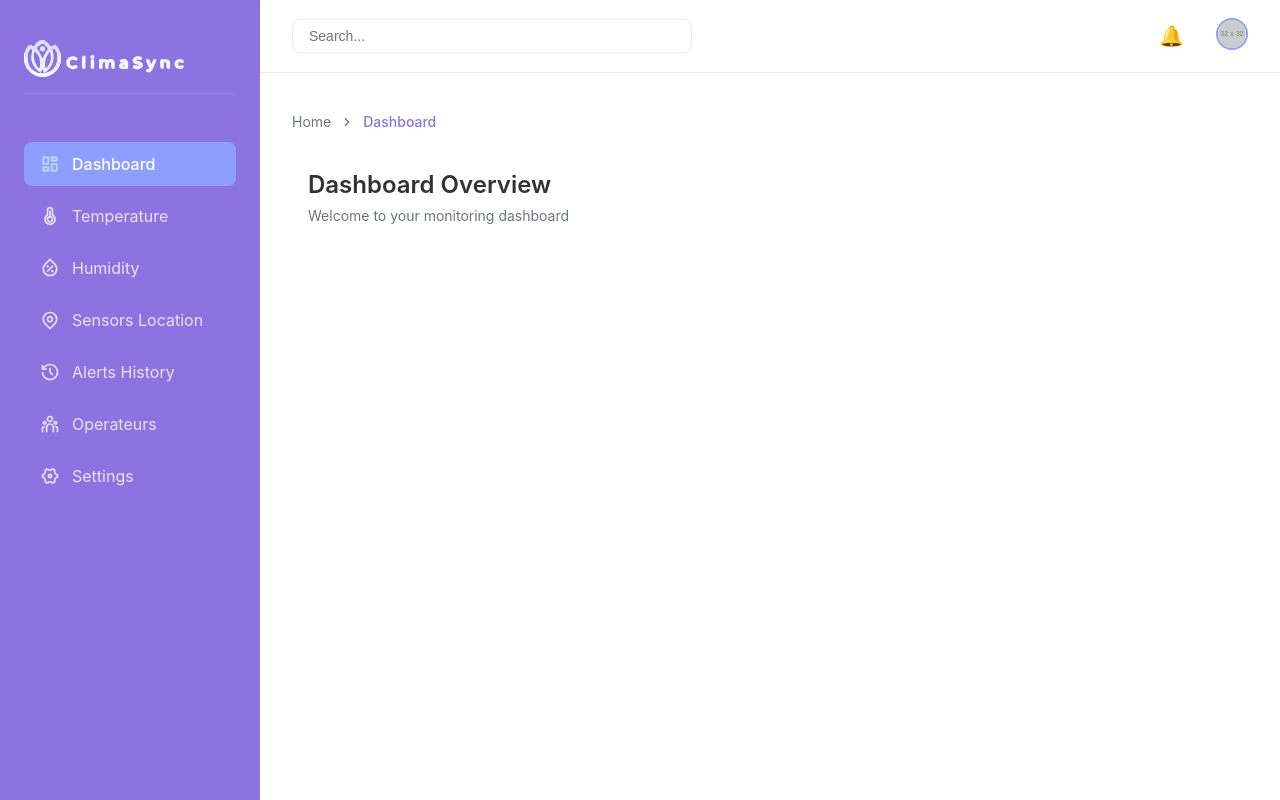
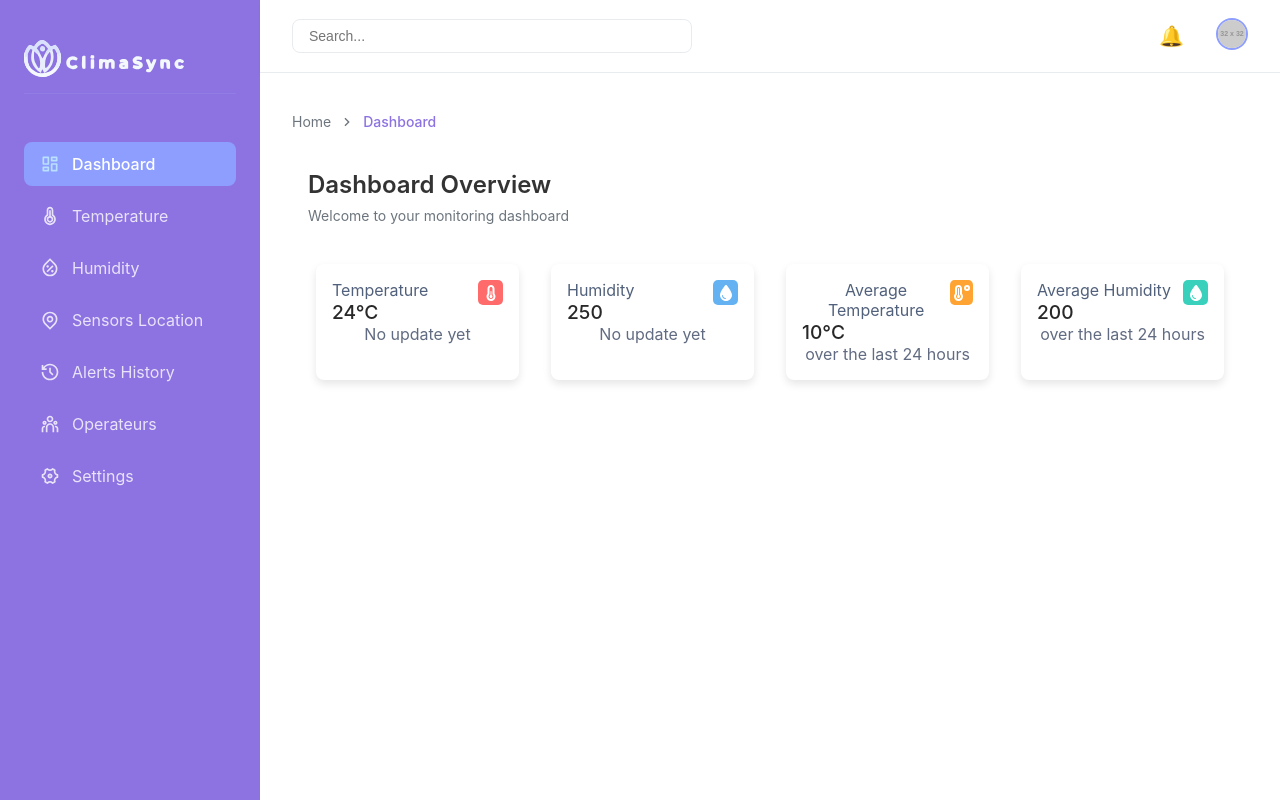
Before and after one commit to abdosql/reactApp, a React (Create React App) app: page / in a window 1280 px wide. Built offline with nearby package versions, Linux system fonts and the light colour scheme.

Commit message:
Add metrics cards for dashboard

```diff
--- /dev/null
+++ b/src/components/common/StatsCard.jsx
@@ -0,0 +1,9 @@
+import React from 'react';
+
+
+
+const StatsCard = ({ CardComponent, title, value, time }) => {
+      return <CardComponent title={title} value={value} time={time}/>;
+};
+
+export default StatsCard;
--- a/src/components/dashboard/DashboardPage.jsx
+++ b/src/components/dashboard/DashboardPage.jsx
@@ -1,7 +1,24 @@
 import React from 'react';
 import styled from 'styled-components';
+import StatsCard from '../common/StatsCard';
+import TemperatureCard from './States/TemperatureCard';
+import HumidityCard from './States/HumidityCard';
+import AverageHumidityCard from './States/AverageHumidityCard';
+import AverageTemperatureCard from './States/AverageTemperatureCard';
+import {CardsSection} from '../../styles/components/StatsCardStyles';
+import { useState, useEffect } from 'react';
+const DashboardPage = () => {
+  const [timeSinceUpdate, setTimeSinceUpdate] = useState(0);
 
-const DashboardPage = () => {
+  useEffect(() => {
+    const updateTime = () => {
+      setTimeSinceUpdate((prevTime) => (prevTime < 20 ? prevTime + 1 : 0));
+    };
+    // Increment time every minute; reset every 20 mins
+    const interval = setInterval(updateTime, 60000); // 60000ms = 1 minute
+    return () => clearInterval(interval);
+  }, []);
+
   return (
     <DashboardContainer>
       <DashboardHeader>
@@ -12,6 +29,12 @@ const DashboardPage = () => {
       {/* Placeholder for dashboard content */}
       <DashboardContent>
         {/* Your dashboard cards and graphs will go here */}
+        <CardsSection>
+          <StatsCard CardComponent={TemperatureCard} title="Temperature" value={24} time={timeSinceUpdate}/>
+          <StatsCard CardComponent={HumidityCard} title="Humidity" value={250} time={timeSinceUpdate}/>
+          <StatsCard CardComponent={AverageTemperatureCard} title="Average Temperature" value={10} />
+          <StatsCard CardComponent={AverageHumidityCard} title="Average Humidity" value={200} />
+        </CardsSection>
       </DashboardContent>
     </DashboardContainer>
   );
--- /dev/null
+++ b/src/components/dashboard/States/AverageHumidityCard.jsx
@@ -0,0 +1,24 @@
+import React from 'react';
+import { CardWrapper, CardTitle, CardValue, IconWrapper,FirstWrapper,SecondWrapper, Label } from '../../../styles/components/StatsCardStyles';
+import { FontAwesomeIcon } from '@fortawesome/react-fontawesome';
+import { faDroplet } from '@fortawesome/free-solid-svg-icons';
+const AverageHumidityCard = ({ title, value}) => {
+  return (
+    <CardWrapper>
+<FirstWrapper>
+      <SecondWrapper>
+          <CardTitle>{title}</CardTitle>
+          <CardValue>{value}</CardValue>
+
+        </SecondWrapper>
+      <IconWrapper style={{ backgroundColor: 'rgb(57,209,188)' }}> {/* Unique color */}
+        <FontAwesomeIcon icon={faDroplet} size="1x" />
+      </IconWrapper>
+
+      </FirstWrapper>
+      <Label>over the last 24 hours</Label>
+    </CardWrapper>
+  );
+};
+
+export default AverageHumidityCard;
--- /dev/null
+++ b/src/components/dashboard/States/AverageTemperatureCard.jsx
@@ -0,0 +1,23 @@
+import React from 'react';
+import { CardWrapper, CardTitle, CardValue, IconWrapper,  FirstWrapper,SecondWrapper, Label } from '../../../styles/components/StatsCardStyles';
+import { FontAwesomeIcon } from '@fortawesome/react-fontawesome';
+import { faTemperatureHigh } from '@fortawesome/free-solid-svg-icons';
+const AverageTemperatureCard = ({ title, value}) => {
+  return (
+    <CardWrapper>
+  <FirstWrapper>
+    <SecondWrapper>
+          <CardTitle>{title}</CardTitle>
+          <CardValue>{value}°C</CardValue>
+    </SecondWrapper>
+    <IconWrapper style={{ backgroundColor: 'rgb(255,164,51)' }}> {/* Unique color */}
+          <FontAwesomeIcon icon={faTemperatureHigh} size="1x" />
+    </IconWrapper>
+    </FirstWrapper>
+
+      <Label>over the last 24 hours</Label>
+    </CardWrapper>
+  );
+};
+
+export default AverageTemperatureCard;
--- /dev/null
+++ b/src/components/dashboard/States/HumidityCard.jsx
@@ -0,0 +1,25 @@
+import React from 'react';
+import { CardWrapper, CardTitle, CardValue, IconWrapper, FirstWrapper,SecondWrapper, Label } from '../../../styles/components/StatsCardStyles';
+import { FontAwesomeIcon } from '@fortawesome/react-fontawesome';
+import { faDroplet } from '@fortawesome/free-solid-svg-icons';
+const HumidityCard = ({ title, value, time}) => {
+  const label = time ? `Updated ${time} minutes ago` : "No update yet";
+  return (
+    <CardWrapper>
+
+      <FirstWrapper>
+        <SecondWrapper>
+          <CardTitle>{title}</CardTitle>
+          <CardValue>{value}</CardValue>
+        </SecondWrapper>
+        <IconWrapper style={{ backgroundColor: 'rgb(100,178,241)' }}> {/* Unique color */}
+          <FontAwesomeIcon icon={faDroplet} size="1x" />
+        </IconWrapper>
+      </FirstWrapper>
+
+      <Label>{label}</Label>
+    </CardWrapper>
+  );
+};
+
+export default HumidityCard;
--- /dev/null
+++ b/src/components/dashboard/States/TemperatureCard.jsx
@@ -0,0 +1,23 @@
+import React from 'react';
+import { CardWrapper, CardTitle, CardValue, IconWrapper, FirstWrapper,SecondWrapper, Label} from '../../../styles/components/StatsCardStyles';
+import { FontAwesomeIcon } from '@fortawesome/react-fontawesome';
+import { faTemperatureHalf } from '@fortawesome/free-solid-svg-icons';
+const TemperatureCard = ({ title, value, time }) => {
+  const label = time ? `Updated ${time} minutes ago` : "No update yet";
+  return (
+    <CardWrapper>
+       <FirstWrapper>
+       <SecondWrapper>
+          <CardTitle>{title}</CardTitle>
+          <CardValue>{value}°C</CardValue>
+        </SecondWrapper>
+      <IconWrapper style={{ backgroundColor: '#ff6b6b' }}> {/* Unique background color */}
+        <FontAwesomeIcon icon={faTemperatureHalf} size="1x" />
+      </IconWrapper>
+      </FirstWrapper>
+      <Label>{label}</Label>
+    </CardWrapper>
+  );
+};
+
+export default TemperatureCard;
--- /dev/null
+++ b/src/styles/components/StatsCardStyles.jsx
@@ -0,0 +1,66 @@
+import styled from 'styled-components';
+
+export const CardWrapper = styled.div`
+  background: #fff;
+  padding: 1rem;
+  border-radius: 8px;
+  box-shadow: 0 4px 8px rgba(0, 0, 0, 0.1);
+  text-align: center;
+  margin: 0.5rem;
+  flex: 3;
+  * Optional: Set a min width if desired */
+`;
+
+export const CardTitle = styled.h3`
+  font-size: 1rem;
+  color : rgb(81,96,123);
+  font-weight:400;
+
+`;
+
+export const CardValue = styled.p`
+  font-size: 1.2rem;
+  font-weight: 500;
+  color : rgb(40,40,40);
+  text-align:left;
+`;
+
+export const CardLogo = styled.img`
+  width: 40px;
+  height: 40px;
+  margin-bottom: 8px;
+`;
+
+export const CardsSection = styled.div`
+  display: flex;
+  justify-content: space-around;
+  flex-wrap: wrap; /* Allows cards to wrap to the next line if the screen is too small */
+  gap: 1rem; /* Add space between rows and columns for better spacing */
+`;
+
+export const IconWrapper = styled.div`
+  display: inline-flex;
+  align-items: center;
+  justify-content: center;
+  width: 25px;       /* Adjust as needed */
+  height: 25px;      /* Adjust as needed */
+  border-radius: 20%; /* Creates a soft oval shape */
+  color: #fff;       /* Icon color */
+  margin-bottom: 8px; /* Space between icon and title */
+`;
+
+export const FirstWrapper =
+styled.div`
+display:flex;
+justify-content: space-between;
+`;
+
+export const SecondWrapper = styled.div`
+
+
+`;
+
+export const Label = styled.div`
+color: rgb(97,107,129);
+
+`;
```
